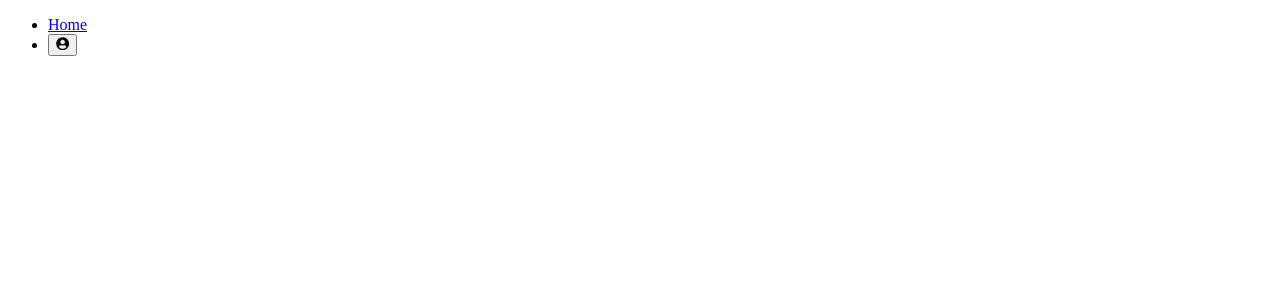
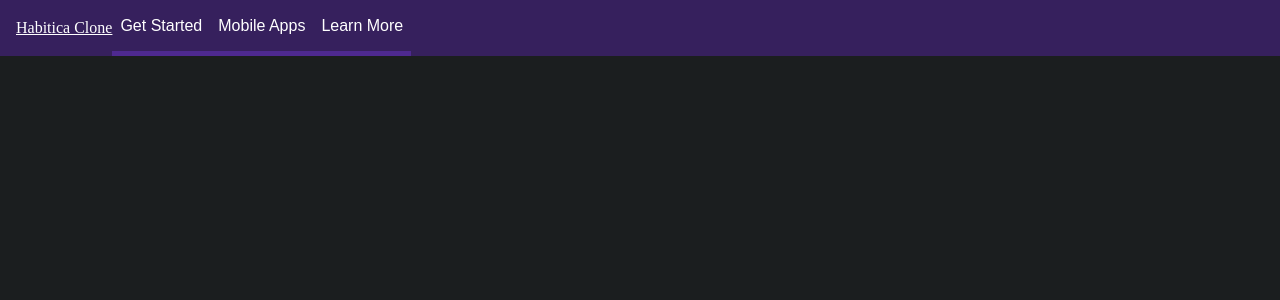
Before and after one commit to Nic-33/HabitHeroes, a React (Vite) app in the folder react-vite/: page / in a window 1280 px wide. Shown: the top 300 px of the page. Built offline with nearby package versions, Linux system fonts and the light colour scheme; no server answers.

Commit message:
working on Navbar

```diff
--- a/react-vite/src/components/Navigation/Navigation.css
+++ b/react-vite/src/components/Navigation/Navigation.css
@@ -1,3 +1,76 @@
 .profile-dropdown {
   position: absolute;
+
+  right: 10px;
+  top: 30px;
+  margin: 10px;
+  padding: 10px;
+  background-color: #181A1B;
+  color: #B5AF8A;
+  box-shadow: 3px 3px 10px rgb(41, 39, 39);
 }
+hr{
+  background-color:#B5AF8A;
+  height: 1px;
+  border: none;
+}
+.landingButton{
+  color: white;
+  background-color: #6f3dcb;
+  cursor: pointer;
+  padding: 8px;
+  font-size: 12px;
+  border-radius: 2px;
+  box-shadow: 2px 2px 5px rgb(41, 39, 39);
+}
+
+.userMenuItem{
+  cursor: pointer;
+}
+
+.hidden {
+  display: none;
+}
+
+.nav-bar {
+  display: flex;
+  justify-content: space-between;
+  align-items: center;
+  background-color: #36205D;
+  height: 40px;
+  padding: 8px 16px;
+}
+.userButton{
+  background-color: #36205D;
+  color: white;
+}
+
+
+.nav-home {
+  font-family: 'Press Start 2P', cursive;
+  color: #FFFFFF;
+}
+
+.nav-links-ctn {
+  display: flex;
+  justify-content: flex-start;
+  align-items: center;
+}
+
+.nav-links {
+  padding: 0 8px;
+  display: flex;
+  justify-content: flex-start;
+  align-items: center;
+  text-decoration: none;
+  color: #FFFFFF;
+  height: 51px;
+}
+
+.nav-links:hover {
+  background-color: #6133B4;
+}
+
+.nav-links.active {
+  border-bottom: 5px solid #4E2990;
+}
--- a/react-vite/src/components/Navigation/Navigation.jsx
+++ b/react-vite/src/components/Navigation/Navigation.jsx
@@ -1,19 +1,52 @@
-import { NavLink } from "react-router-dom";
+import React from "react";
+import { NavLink, Link } from "react-router-dom";
+import { useSelector } from "react-redux";
 import ProfileButton from "./ProfileButton";
 import "./Navigation.css";
 
-function Navigation() {
-  return (
-    <ul>
-      <li>
-        <NavLink to="/">Home</NavLink>
-      </li>
+function Navigation({ isLoaded }) {
+    const sessionUser = useSelector((state) => state.session.user);
 
-      <li>
-        <ProfileButton />
-      </li>
-    </ul>
-  );
+    const loggedInLinks = (
+        <>
+            <NavLink className="nav-links" exact to="/">Tasks</NavLink>
+            <NavLink className="nav-links" exact to="/inventory">Inventory</NavLink>
+            <NavLink className="nav-links" exact to="/shops">Shops</NavLink>
+            <NavLink className="nav-links" exact to="/party">Party</NavLink>
+            <NavLink className="nav-links" exact to="/groups">Group</NavLink>
+            <NavLink className="nav-links" exact to="/challenges">Challenges</NavLink>
+            <NavLink className="nav-links" exact to="/help">Help</NavLink>
+        </>
+    );
+
+    const loggedOutLinks = (
+        <>
+            <NavLink className="nav-links" to="/">
+                Get Started
+            </NavLink>
+            <NavLink className="nav-links" to="/">
+                Mobile Apps
+            </NavLink>
+            <NavLink className="nav-links" to="/">
+                Learn More
+            </NavLink>
+        </>
+    );
+
+    return (
+        <nav>
+            <div className="nav-bar">
+                <div className="nav-links-ctn">
+                    <NavLink exact to="/" className="nav-home">
+                        Habitica Clone
+                    </NavLink>
+                    {sessionUser ? loggedInLinks : loggedOutLinks}
+                    {isLoaded && <ProfileButton user={sessionUser} />}
+
+                </div>
+            </div>
+        </nav>
+    );
 }
 
 export default Navigation;
--- a/react-vite/src/components/Navigation/ProfileButton.jsx
+++ b/react-vite/src/components/Navigation/ProfileButton.jsx
@@ -6,10 +6,10 @@ import OpenModalMenuItem from "./OpenModalMenuItem";
 import LoginFormModal from "../LoginFormModal";
 import SignupFormModal from "../SignupFormModal";
 
-function ProfileButton() {
+function ProfileButton(user) {
   const dispatch = useDispatch();
   const [showMenu, setShowMenu] = useState(false);
-  const user = useSelector((store) => store.session.user);
+  // const user = useSelector((store) => store.session.user);
   const ulRef = useRef();
 
   const toggleMenu = (e) => {
--- a/react-vite/src/index.css
+++ b/react-vite/src/index.css
@@ -1 +1,34 @@
-/* TODO: Add sitewide styles */
+/* TODO Add site wide styles */
+body {
+    margin: 0;
+    background-color: #1B1E1F;
+    font-family: Arial, Helvetica, sans-serif
+}
+
+.lost-page {
+    display: flex;
+    flex-direction: column;
+    justify-content: center;
+    align-items: center;
+    background-image: url("https://res.cloudinary.com/dzntryr5a/image/upload/v1694128737/undefined_-_Imgur_e92icp.jpg");
+    height: 100vh;
+}
+
+.lost-h1 {
+    font-size: 5em;
+    color:black;
+    font-family: 'Luckiest Guy', cursive;
+}
+
+.lost-page > img {
+    height: 50%;
+}
+
+.lost-home {
+    font-size: 2em;
+    font-weight: bold;
+    text-decoration: none;
+    border: 2px solid black;
+    color: white;
+    background-color: grey;
+}
```
Also changed, not shown: react-vite/src/router/Layout.jsx (+6 -3 lines).
